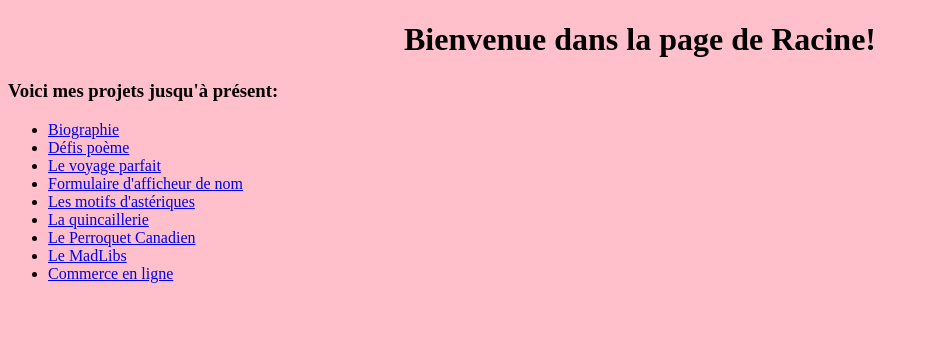
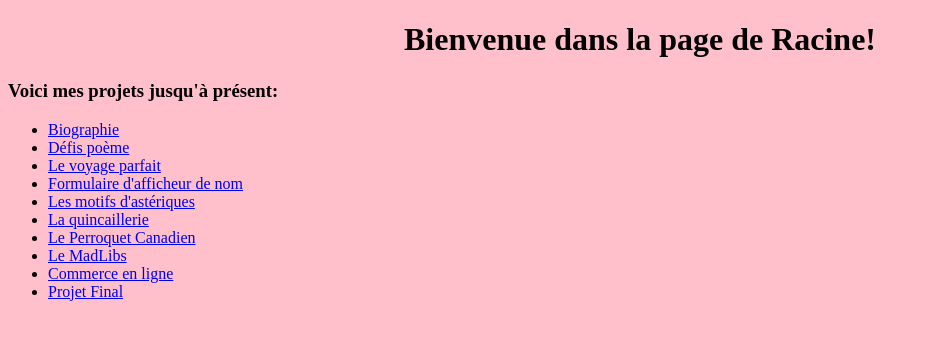
Before and after one commit to NoName-04/NoName-04.github.io, a plain HTML site: page index.html in a window 1280 px wide. Shown: the whole page, without its empty margins (0-928 px from the left). Drawn offline with Linux system fonts and the light colour scheme.

Commit message:
Update index.html

```diff
--- a/index.html
+++ b/index.html
@@ -34,6 +34,7 @@
 " href="https://noname-04.github.io/perroquet"> Le Perroquet Canadien </a></li>
      <li> <a href="https://noname-04.github.io/madlibs"> Le MadLibs </a> </li>
      <li> <a href="https://noname-04.github.io/commerceligne"> Commerce en ligne </a> </li>
+     <li> <a href="https://noname-04.github.io/battleship"> Projet Final </a> </li>
     </ul>
 
     <script src="script.js"></script>
```
